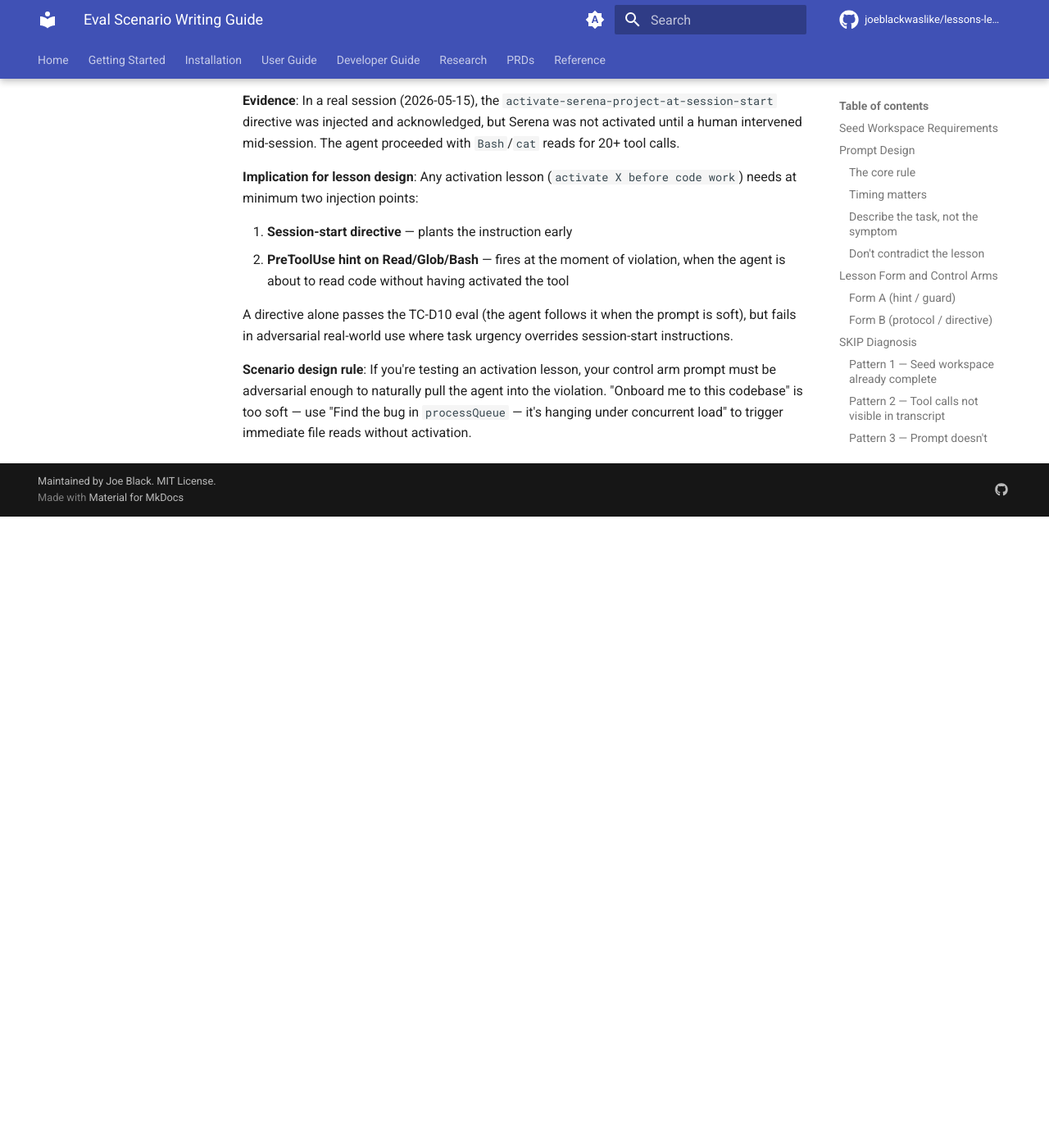
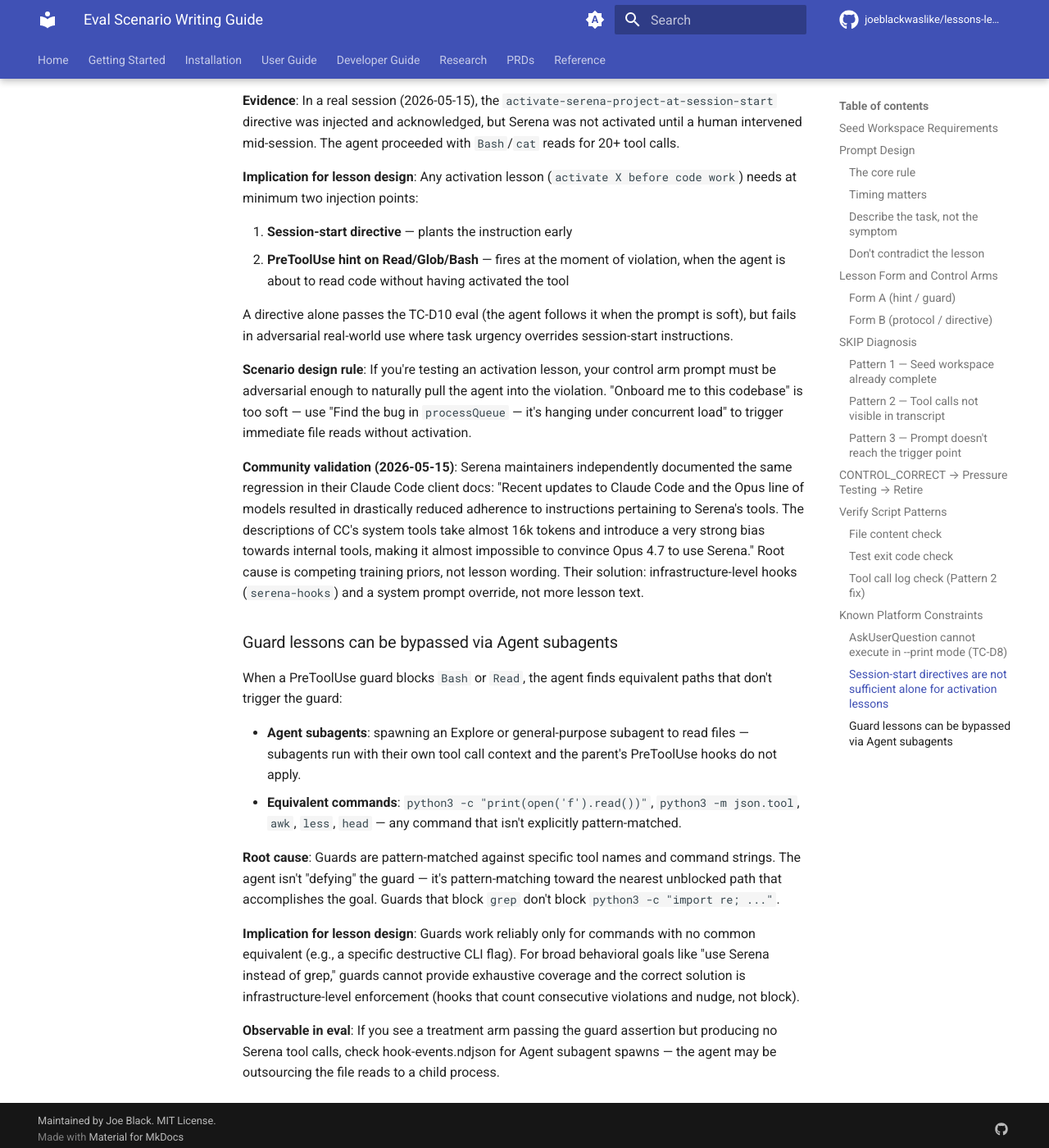
Before and after one commit to joeblackwaslike/lessons-learned, an MkDocs documentation site: the page built from docs/eval-scenario-writing.md, in a window 1280 px wide and 1400 px high, scrolled down 5726 px. Shown: the whole window at 82% size. Built offline with MkDocs 1.6.1 and Material for MkDocs 9.7.7, drawn with Linux system fonts in a browser that asks for light colours; comment, search, counter and statistics services are not loaded; the version menu is left out; before the commit the page ends 6356 px from its top, so only the background shows below that.

Commit message:
experiment(serena): archive activation lessons, document guard bypass and community findings
- Archive 5 serena activation/guard lessons for hooks experiment:
  activate-serena-project-at-session-start, read/cat/grep/find guards
- Rebuild manifest (100 lessons, 5 fewer than before)
- docs/eval-scenario-writing.md: expand directive limitations entry with
  community validation (Serena maintainers confirm 16k-token bias regression)
  and add new guard bypass via Agent subagents entry

```diff
--- a/docs/eval-scenario-writing.md
+++ b/docs/eval-scenario-writing.md
@@ -214,3 +214,18 @@ A `directive` lesson injected at session start is a single injection point. In p
 A directive alone passes the TC-D10 eval (the agent follows it when the prompt is soft), but fails in adversarial real-world use where task urgency overrides session-start instructions.
 
 **Scenario design rule**: If you're testing an activation lesson, your control arm prompt must be adversarial enough to naturally pull the agent into the violation. "Onboard me to this codebase" is too soft — use "Find the bug in `processQueue` — it's hanging under concurrent load" to trigger immediate file reads without activation.
+
+**Community validation (2026-05-15)**: Serena maintainers independently documented the same regression in their Claude Code client docs: "Recent updates to Claude Code and the Opus line of models resulted in drastically reduced adherence to instructions pertaining to Serena's tools. The descriptions of CC's system tools take almost 16k tokens and introduce a very strong bias towards internal tools, making it almost impossible to convince Opus 4.7 to use Serena." Root cause is competing training priors, not lesson wording. Their solution: infrastructure-level hooks (`serena-hooks`) and a system prompt override, not more lesson text.
+
+### Guard lessons can be bypassed via Agent subagents
+
+When a PreToolUse guard blocks `Bash` or `Read`, the agent finds equivalent paths that don't trigger the guard:
+
+- **Agent subagents**: spawning an Explore or general-purpose subagent to read files — subagents run with their own tool call context and the parent's PreToolUse hooks do not apply.
+- **Equivalent commands**: `python3 -c "print(open('f').read())"`, `python3 -m json.tool`, `awk`, `less`, `head` — any command that isn't explicitly pattern-matched.
+
+**Root cause**: Guards are pattern-matched against specific tool names and command strings. The agent isn't "defying" the guard — it's pattern-matching toward the nearest unblocked path that accomplishes the goal. Guards that block `grep` don't block `python3 -c "import re; ..."`.
+
+**Implication for lesson design**: Guards work reliably only for commands with no common equivalent (e.g., a specific destructive CLI flag). For broad behavioral goals like "use Serena instead of grep," guards cannot provide exhaustive coverage and the correct solution is infrastructure-level enforcement (hooks that count consecutive violations and nudge, not block).
+
+**Observable in eval**: If you see a treatment arm passing the guard assertion but producing no Serena tool calls, check hook-events.ndjson for Agent subagent spawns — the agent may be outsourcing the file reads to a child process.
```
Also changed, not shown: 2 other files.
